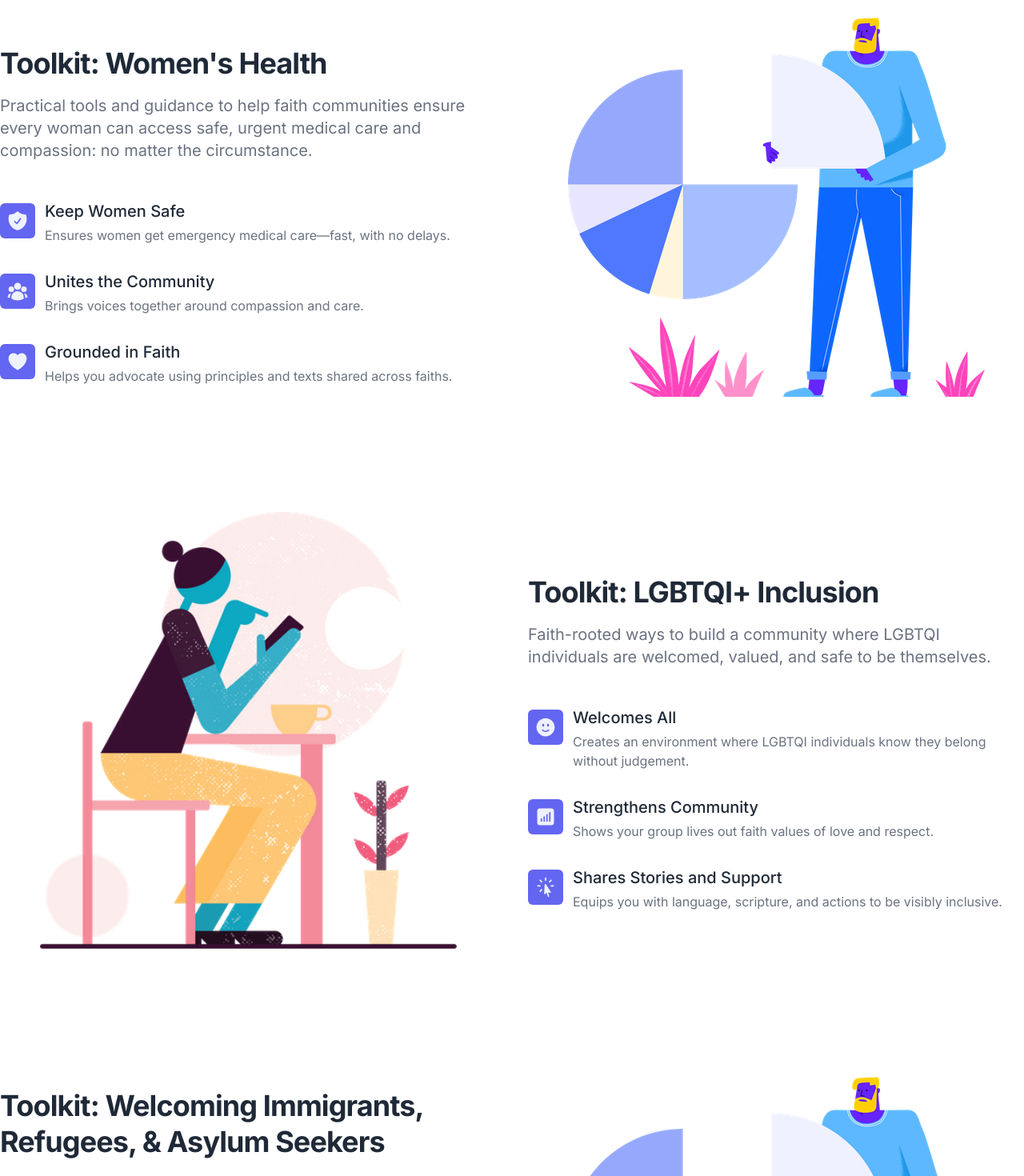
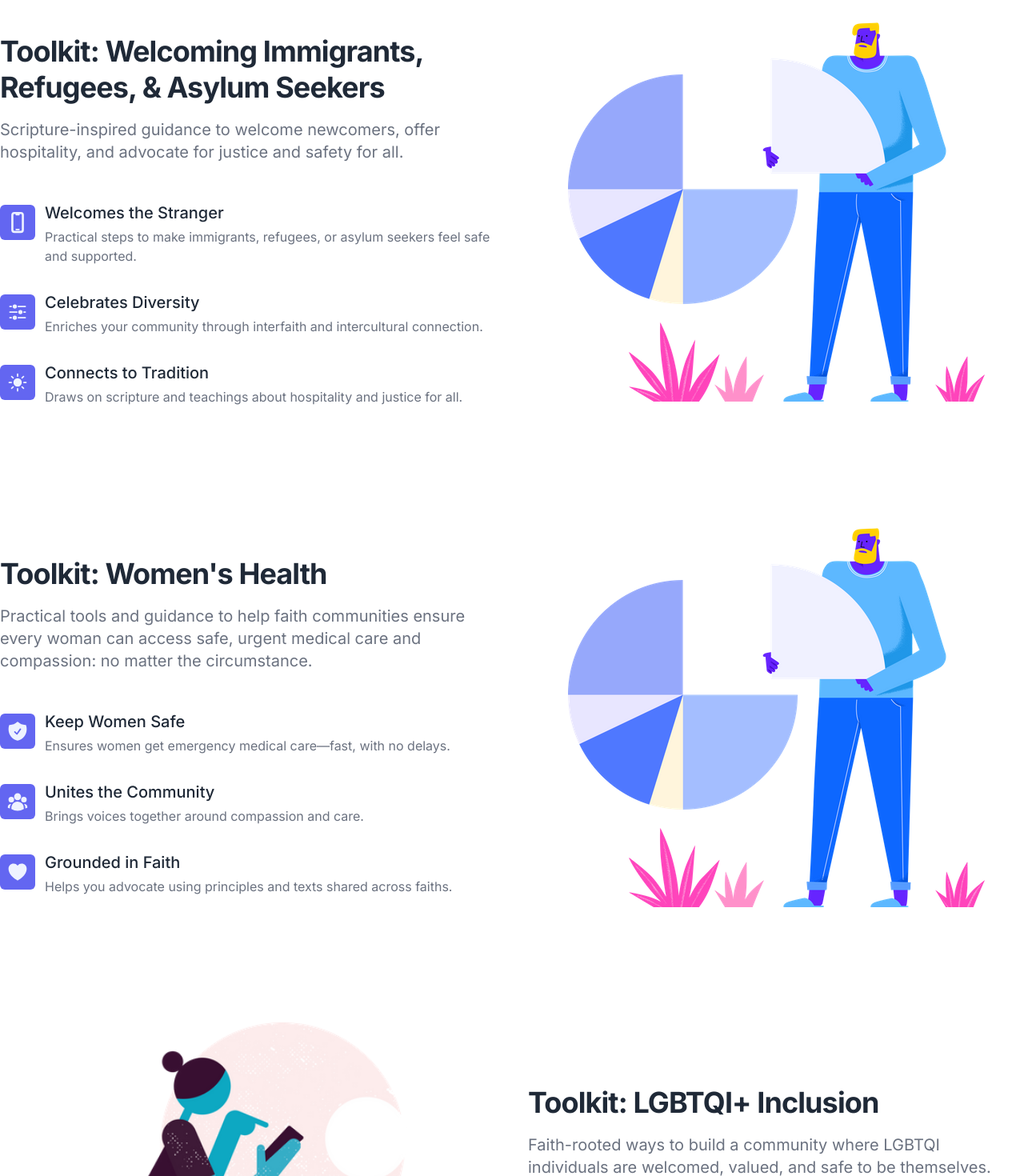
Before and after one commit to debdale1503/ourfaithsforward, a Next.js app: page / in a window 1280 px wide. Shown: the part 1860-3330 px from the top of the page at 80% size. Built offline with nearby package versions, Linux system fonts and the light colour scheme.

Commit message:
Update page.tsx

```diff
--- a/src/app/page.tsx
+++ b/src/app/page.tsx
@@ -24,9 +24,9 @@ export default function Home() {
 
       {/* BENEFITS */}
       <Benefits data={economicJusticeToolkit} />
+      <Benefits imgPos="right" data={immigrantsToolkit} />
       <Benefits imgPos="right" data={womensHealthToolkit} />
       <Benefits data={lgbtqToolkit} />
-      <Benefits imgPos="right" data={immigrantsToolkit} />
       <Benefits data={environmentToolkit} />
 
       {/* Future VIDEO/ABOUT SECTION
```
